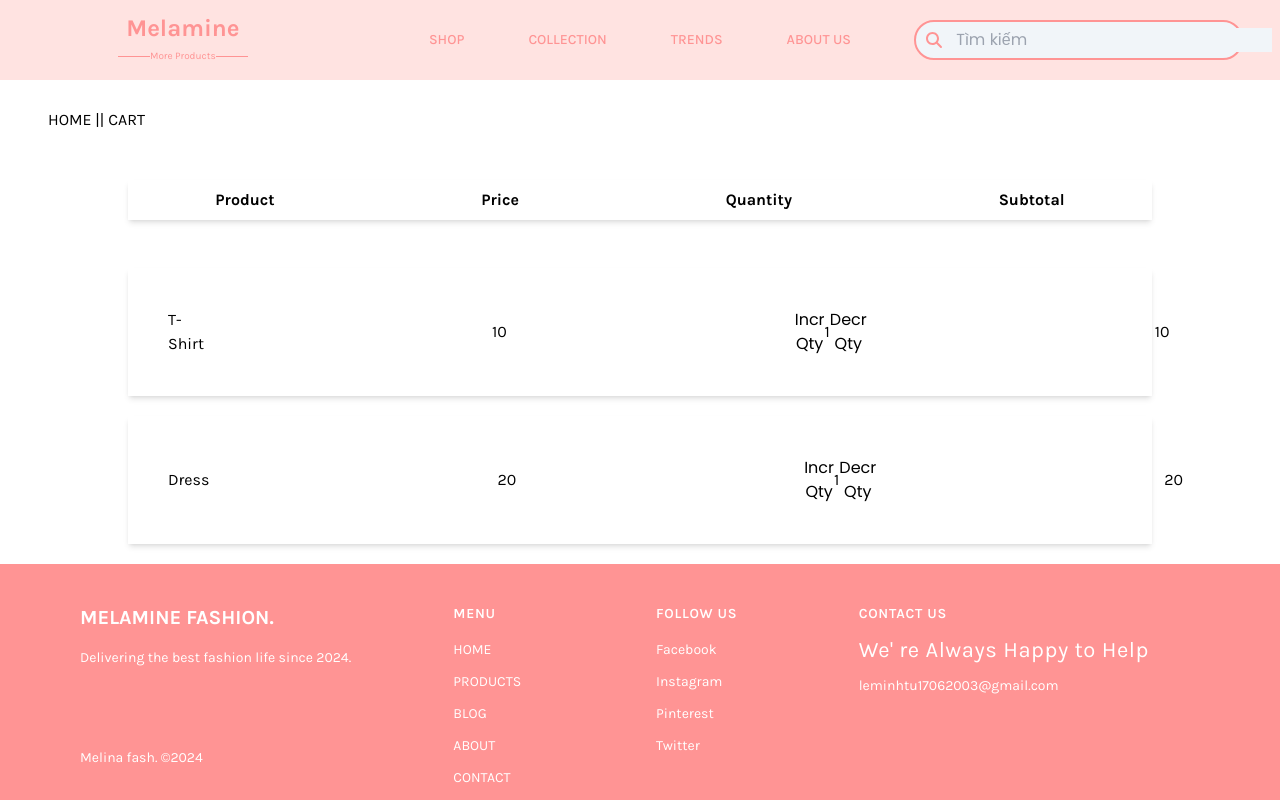
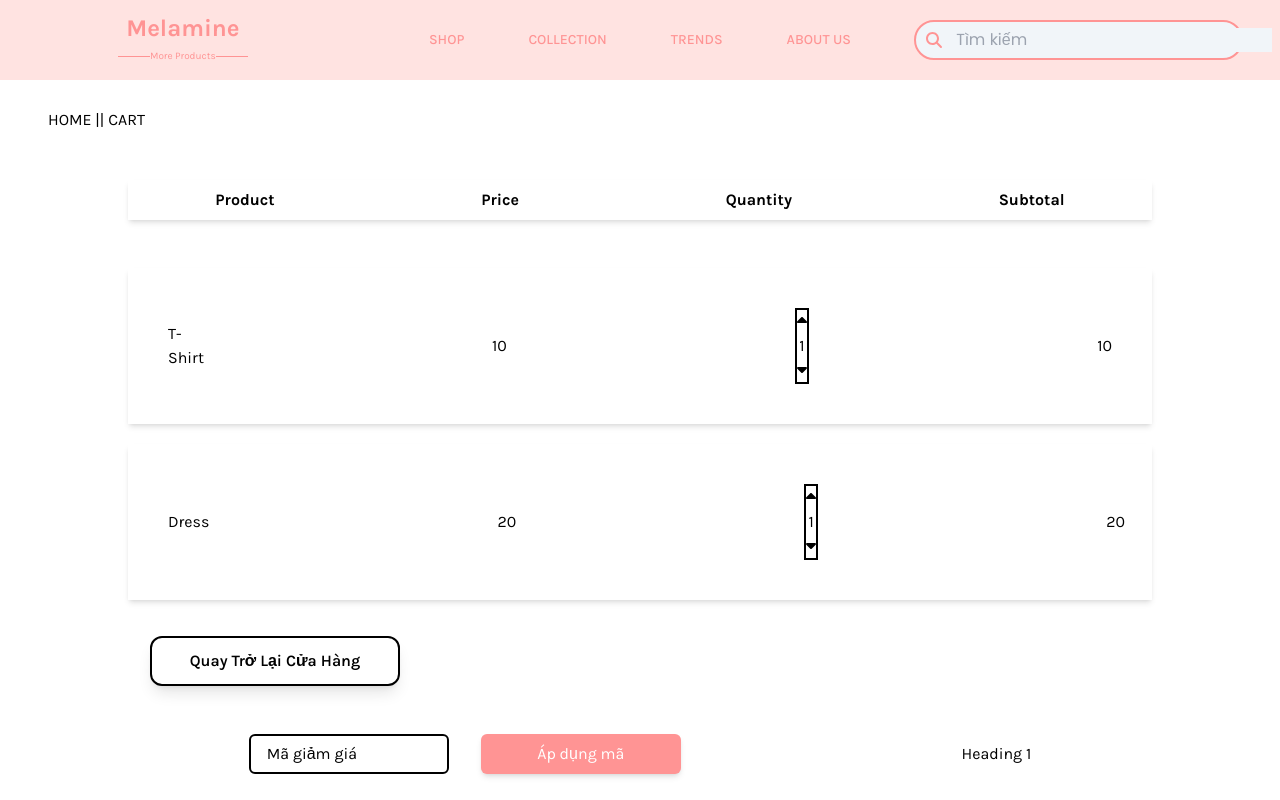
Before and after one commit to minhhhhhtu/ISD-final, a React (Create React App) app in the folder frontEnd/: page /carts in a window 1280 px wide. Shown: the top 800 px of the page. Built offline with nearby package versions, Linux system fonts and the light colour scheme.

Commit message:
update cart

```diff
--- a/frontEnd/package.json
+++ b/frontEnd/package.json
@@ -3,7 +3,7 @@
   "version": "0.1.0",
   "private": true,
   "dependencies": {
-    "@fortawesome/fontawesome-svg-core": "^6.5.1",
+    "@fortawesome/fontawesome-svg-core": "^6.5.2",
     "@fortawesome/free-solid-svg-icons": "^6.5.1",
     "@fortawesome/react-fontawesome": "^0.2.0",
     "@testing-library/jest-dom": "^5.17.0",
--- a/frontEnd/src/DetailProduct/Cart/ProductCart.tsx
+++ b/frontEnd/src/DetailProduct/Cart/ProductCart.tsx
@@ -1,7 +1,6 @@
 import React from "react";
 import BreadCrumb from "../../Breadcumbs/Breadcumbs.tsx";
 import TotalCart from "../TotalCart/TotalCart.tsx";
-
 
 class ProductCart extends React.Component {
   render(): React.ReactNode {
--- a/frontEnd/src/DetailProduct/TotalCart/TotalCart.tsx
+++ b/frontEnd/src/DetailProduct/TotalCart/TotalCart.tsx
@@ -1,46 +1,60 @@
 import React, { useState, useEffect } from "react";
+import { FontAwesomeIcon } from "@fortawesome/react-fontawesome";
+import { faCaretUp, faCaretDown } from "@fortawesome/free-solid-svg-icons";
 
-interface products {
+interface Product {
+  id: number;
   product: string;
   price: number;
   quantity: number;
 }
 
-interface CartState {
-  products: products[];
-}
 function TotalCart() {
-  const [products, setProducts] = useState([
-    { name: "T-Shirt", qty: 1, price: 10 },
-    { name: "Dress", qty: 1, price: 20 },
+  const [products, setProducts] = useState<Product[]>([
+    { id: 1, product: "T-Shirt", quantity: 1, price: 10 },
+    { id: 2, product: "Dress", quantity: 1, price: 20 },
   ]);
 
   const [totalAmt, setTotalAmt] = useState(0);
 
   useEffect(() => {
-    const total = products.reduce((s, i) => (s += i.price * i.qty), 0);
+    const total = products.reduce(
+      (acc, curr) => (acc += curr.price * curr.quantity),
+      0
+    );
     setTotalAmt(total);
   }, [products]);
 
-  const incrQty = (index) => {
-    setProducts((v) => {
-      const a = JSON.parse(JSON.stringify(v)); // FOR AVOIDING MUTATING DATA, BECAUSE IN STRICT MODE THIS SETSTATE CALLBACK WILL TRIGGER TWICE
-      a[index].qty += 1;
-      return [...a];
-    });
+  const handleMoveProduct = (productId: number) => {
+    const updatedProducts = products.filter(
+      (product) => product.id !== productId
+    );
+    setProducts(updatedProducts);
   };
 
-  const decrQty = (index) => {
-    setProducts((v) => {
-      const a = JSON.parse(JSON.stringify(v));
-      a[index].qty -= 1;
-      return [...a];
+  const incrQty = (productId: number) => {
+    setProducts((prevProducts) =>
+      prevProducts.map((product) =>
+        product.id === productId
+          ? { ...product, quantity: product.quantity + 1 }
+          : product
+      )
+    );
+  };
+  const decrQty = (productId: number) => {
+    setProducts((prevProducts) => {
+      const updatedProducts = prevProducts.map((product) =>
+        product.id === productId && product.quantity > 0
+          ? { ...product, quantity: product.quantity - 1 }
+          : product
+      );
+      return updatedProducts.filter((product) => product.quantity > 0); // Remove the product if quantity becomes 0
     });
   };
 
   return (
     <>
-      <div className="flex flex-col justify-center items-center">
+      <div className="flex flex-col items-center mb-4">
         <div className="flex flex-row md:w-[80%] justify-around items-center shadow-md mb-12 py-2 font-bold gap-8">
           <div className="text-black">Product</div>
           <div className="text-black">Price</div>
@@ -48,22 +62,40 @@ function TotalCart() {
           <div className="text-black">Subtotal</div>
         </div>
 
-        {products.map((index, product) => (
-          <div className="flex flex-row md:w-[80%] items-center shadow-md mb-5 p-10 gap-72">
-            <div className="basis-1/4 text-black">{index.name}</div>
-            <div className="basis-1/4 text-black">{index.price}</div>
-            <div className="quantity-container basis-1/4 flex flex-row justify-center items-center text-black">
-              <button onClick={() => incrQty(product)}>Incr Qty</button>
-              <div className="">{index.qty}</div>
-              {index.qty > 0 ? (
-                <button onClick={() => decrQty(product)}>Decr Qty</button>
-              ) : null}
+        {products.map((product) => (
+          <div
+            key={product.id}
+            className="flex flex-row md:w-[80%] items-center shadow-md mb-5 p-10 gap-72"
+          >
+            <div className="basis-1/4 text-black">{product.product}</div>
+            <div className="basis-1/4 text-black">{product.price}</div>
+            <div className="quantity-container basis-1/4 flex flex-col justify-center items-center h-full border-2 border-black text-black">
+              <button onClick={() => incrQty(product.id)}>
+                <FontAwesomeIcon icon={faCaretUp} />
+              </button>
+              <div className="">{product.quantity}</div>
+              {product.quantity > 0 && (
+                <button onClick={() => decrQty(product.id)}>
+                  <FontAwesomeIcon icon={faCaretDown} />
+                </button>
+              )}
             </div>
             <div className="basis-1/4 text-black">
-              {index.qty * index.price}
+              {product.quantity * product.price}
             </div>
           </div>
         ))}
+      </div>
+      <div className="back-home mb-12 ml-[150px] py-2 flex justify-center items-center rounded-xl w-[250px] h-[50px] border-2 boder-solid font-semibold shadow-lg border-black text-black bg-white hover:bg-pinky-50 hover:text-slate-500">
+        Quay Trở Lại Cửa Hàng
+      </div>
+
+      <div className="summary flex flex-row justify-evenly items-center text-black gap-8 mb-24">
+        <div className="voucherFree flex flex-row gap-8">
+          <div className="flex justify-start items-center pl-4 w-[200px] py-4 rounded-md h-[40px] border-2 border-black">Mã giảm giá</div>
+          <div className="flex justify-center items-center w-[200px] py-4 rounded-md h-[40px] bg-pinky-600 text-white shadow-md">Áp dụng mã</div>
+        </div>
+        <div>Heading 1</div>
       </div>
     </>
   );
--- a/frontEnd/src/Login/LoginPage.css
+++ b/frontEnd/src/Login/LoginPage.css
@@ -148,13 +148,16 @@ img {
 }
 .login__button {
   width: 100%;
+  color: white;
+  background-color: transparent;
   padding: 1rem;
   border-radius: 0.5rem;
-  background-color: var(--white-color);
+  border: 1px solid rgba(255, 255, 255, 0.8);
   font-weight: var(--font-medium);
   cursor: pointer;
   margin-bottom: 2rem;
 }
+
 .login__register {
   text-align: center;
 }
```
Also changed, not shown: 1 other file (tests, documents, lock files or other folders).
